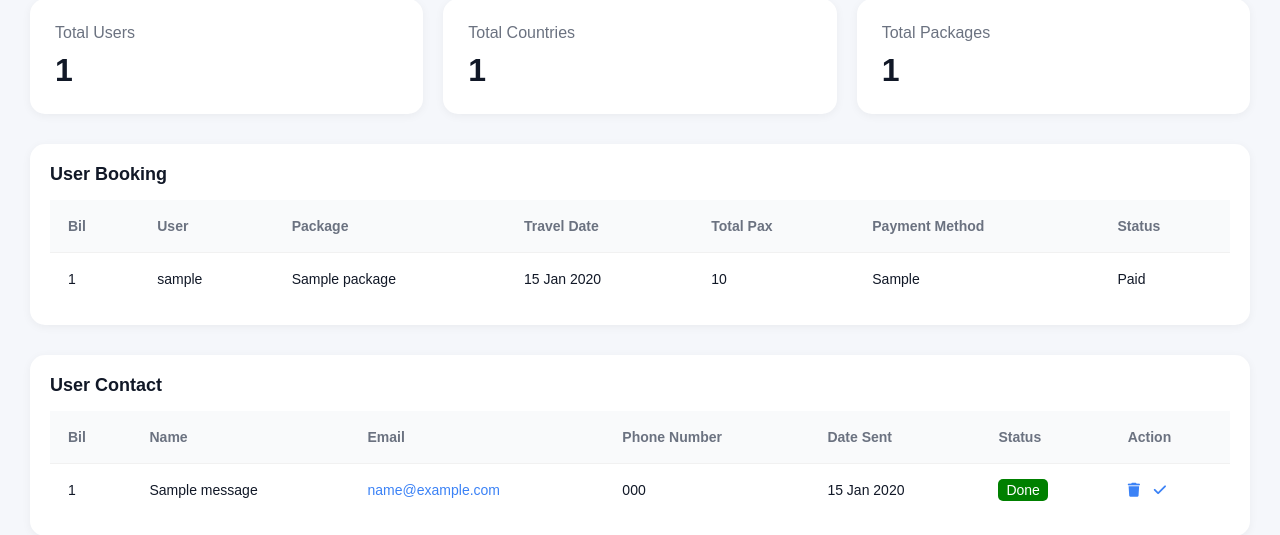
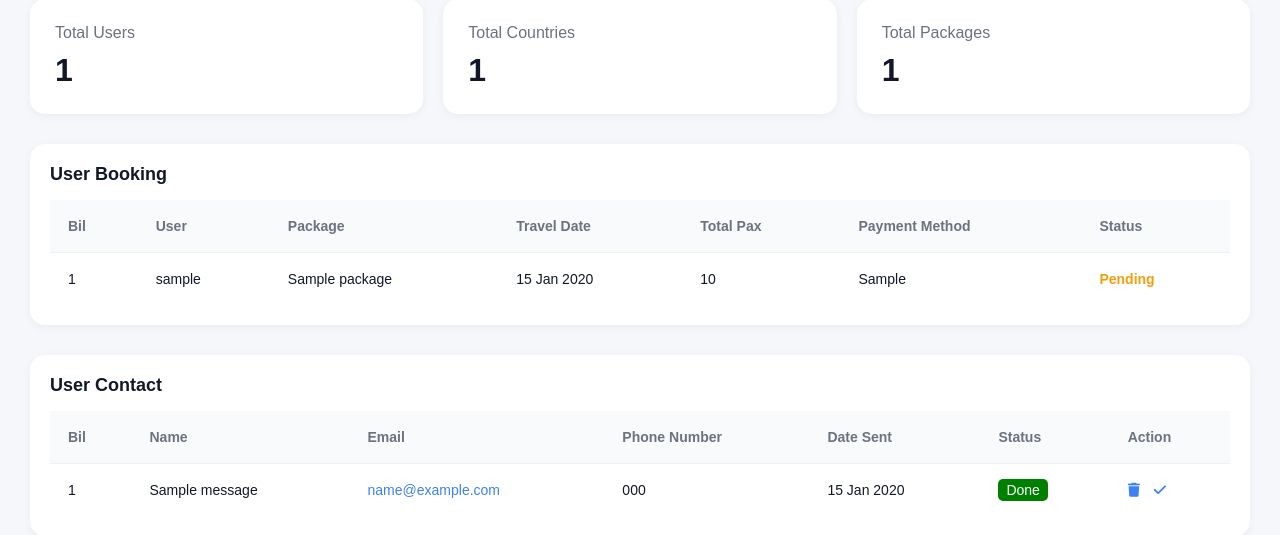
Before and after one commit to iatirah19/travel-website, a PHP site: page /admin_dashboard.php in a window 1280 px wide. Shown: the part 189-724 px from the top of the page. Run offline with PHP 8.4, Linux system fonts and the light colour scheme; the visitor is signed in with stand-in values (Sample User, id 1); tables that the repository leaves empty or names only in its code hold one stand-in row (values such as "Sample post").

Commit message:
dashboard

```diff
--- a/sahabat_travel/admin/admin_dashboard.php
+++ b/sahabat_travel/admin/admin_dashboard.php
@@ -255,7 +255,7 @@ if(isset($_GET['toggle_status_id'])){
 
             <td>
                 <?php
-                if($row['payment_status'] == 'Paid'){
+                if($row['status'] == 'Paid'){
                     echo "<span class='status paid'>Paid</span>";
                 } else {
                     echo "<span class='status pending'>Pending</span>";
```
